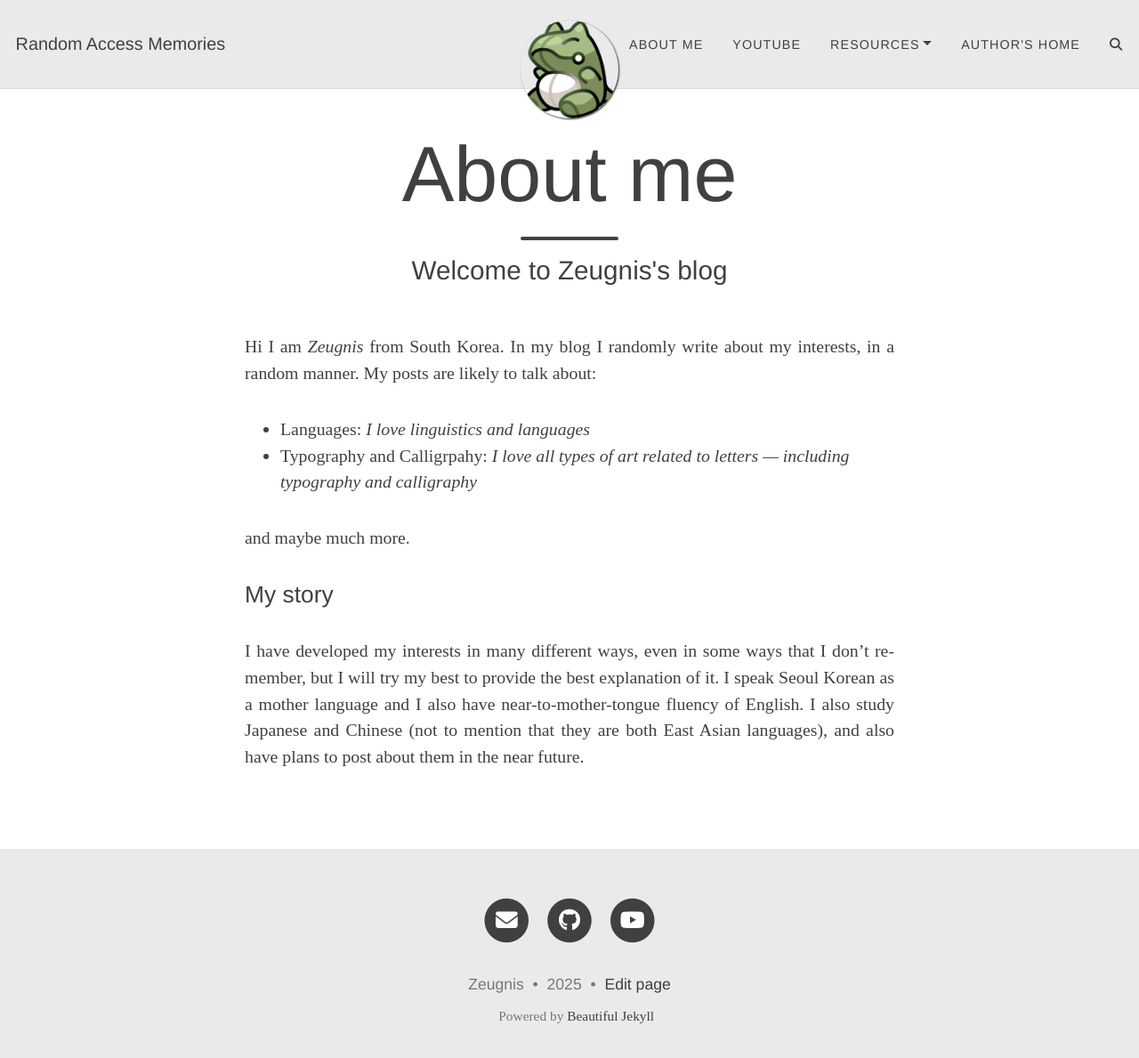
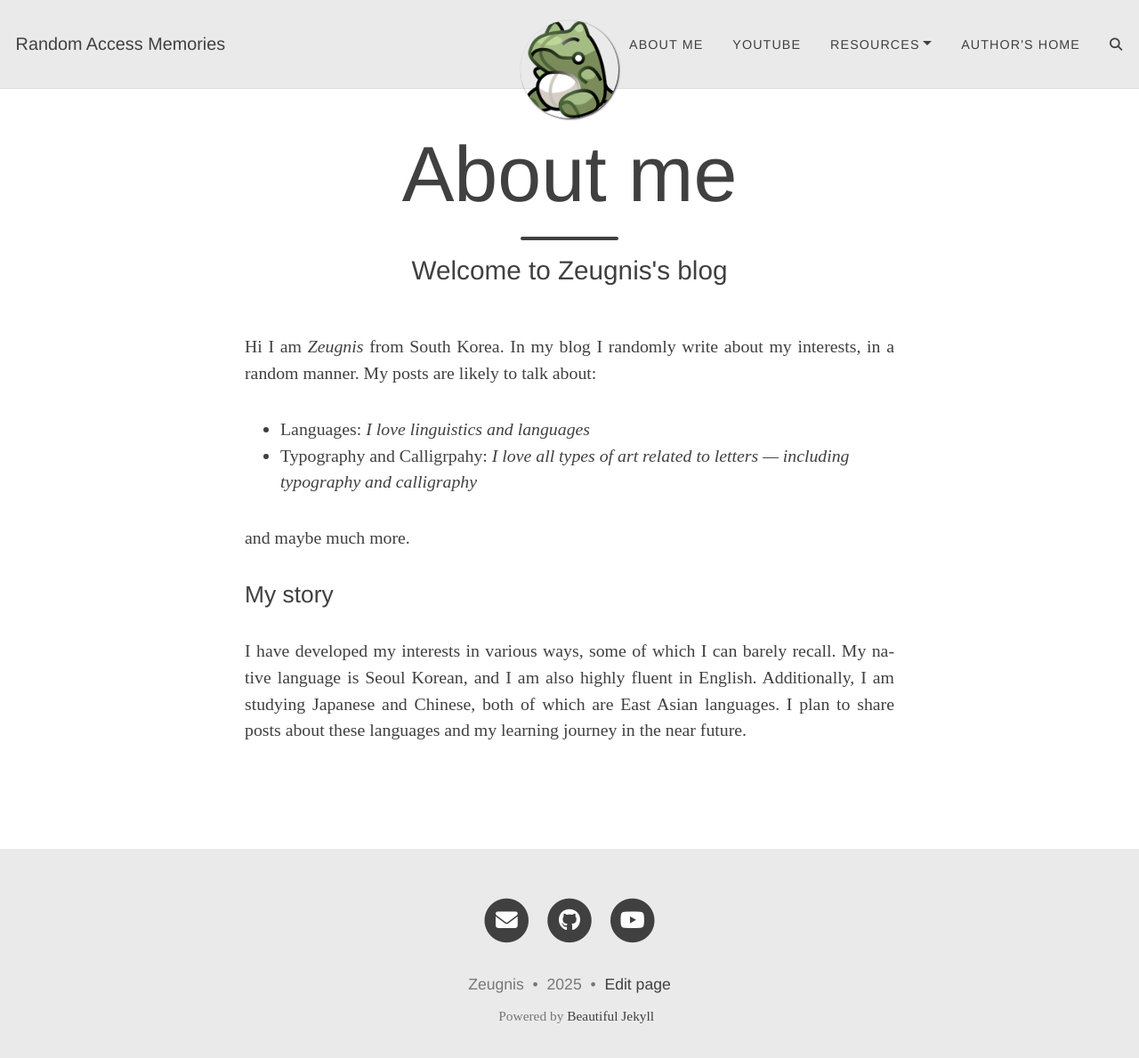
Before and after one commit to Zeugnis04/zeugnis04.github.io, a Jekyll site: the page built from aboutme.md, in a window 1280 px wide and 1208 px high. Shown: the top 1189 px of the window at 89% size. Built offline with Jekyll 4.4.1, drawn with Linux system fonts in a browser that asks for light colours; comment, search, counter and statistics services are not loaded.

Commit message:
edited post

```diff
--- a/_layouts/base.html
+++ b/_layouts/base.html
@@ -6,8 +6,6 @@ common-ext-css:
   - href: "https://stackpath.bootstrapcdn.com/bootstrap/4.4.1/css/bootstrap.min.css"
     sri: "sha384-Vkoo8x4CGsO3+Hhxv8T/Q5PaXtkKtu6ug5TOeNV6gBiFeWPGFN9MuhOf23Q9Ifjh"
   - "https://cdnjs.cloudflare.com/ajax/libs/font-awesome/6.5.2/css/all.min.css"
-  - "https://fonts.googleapis.com/css?family=Lora:400,700,400italic,700italic"
-  - "https://fonts.googleapis.com/css?family=Open+Sans:300italic,400italic,600italic,700italic,800italic,400,300,600,700,800"
 common-ext-js:
   - href: "https://code.jquery.com/jquery-3.5.1.slim.min.js"
     sri: "sha256-4+XzXVhsDmqanXGHaHvgh1gMQKX40OUvDEBTu8JcmNs="
--- a/aboutme.md
+++ b/aboutme.md
@@ -12,5 +12,4 @@ Hi I am *Zeugnis* from South Korea. In my blog I randomly write about my interes
 and maybe much more.
 
 ### My story
-
-I have developed my interests in many different ways, even in some ways that I don't remember, but I will try my best to provide the best explanation of it. I speak Seoul Korean as a mother language and I also have near-to-mother-tongue fluency of English. I also study Japanese and Chinese (not to mention that they are both East Asian languages), and also have plans to post about them in the near future.
+I have developed my interests in various ways, some of which I can barely recall. My native language is Seoul Korean, and I am also highly fluent in English. Additionally, I am studying Japanese and Chinese, both of which are East Asian languages. I plan to share posts about these languages and my learning journey in the near future.
--- a/index.html
+++ b/index.html
@@ -4,7 +4,7 @@ title: "Random Access Memories"
 subtitle:
 ---
 <div class="banner">
-    <img src="https://platform.polygon.com/wp-content/uploads/sites/2/chorus/uploads/chorus_asset/file/22730826/NXNCl23Cal5LFacqEiWwptkt.png.jpeg?quality=90&strip=all&crop=0,3.4613147178592,100,93.077370564282" alt="Sample Banner">
+    <img src="https://platform.polygon.com/wp-content/uploads/sites/2/chorus/uploads/chorus_asset/file/22730826/NXNCl23Cal5LFacqEiWwptkt.png.jpeg?quality=90&strip=all&crop=0,3.4613147178592,100,93.077370564282" alt="Banner">
 </div>
 
 <div class="features">
```
Also changed, not shown: _posts/2025-02-24-welcome-to-jekyll.markdown (+9 -26 lines).
